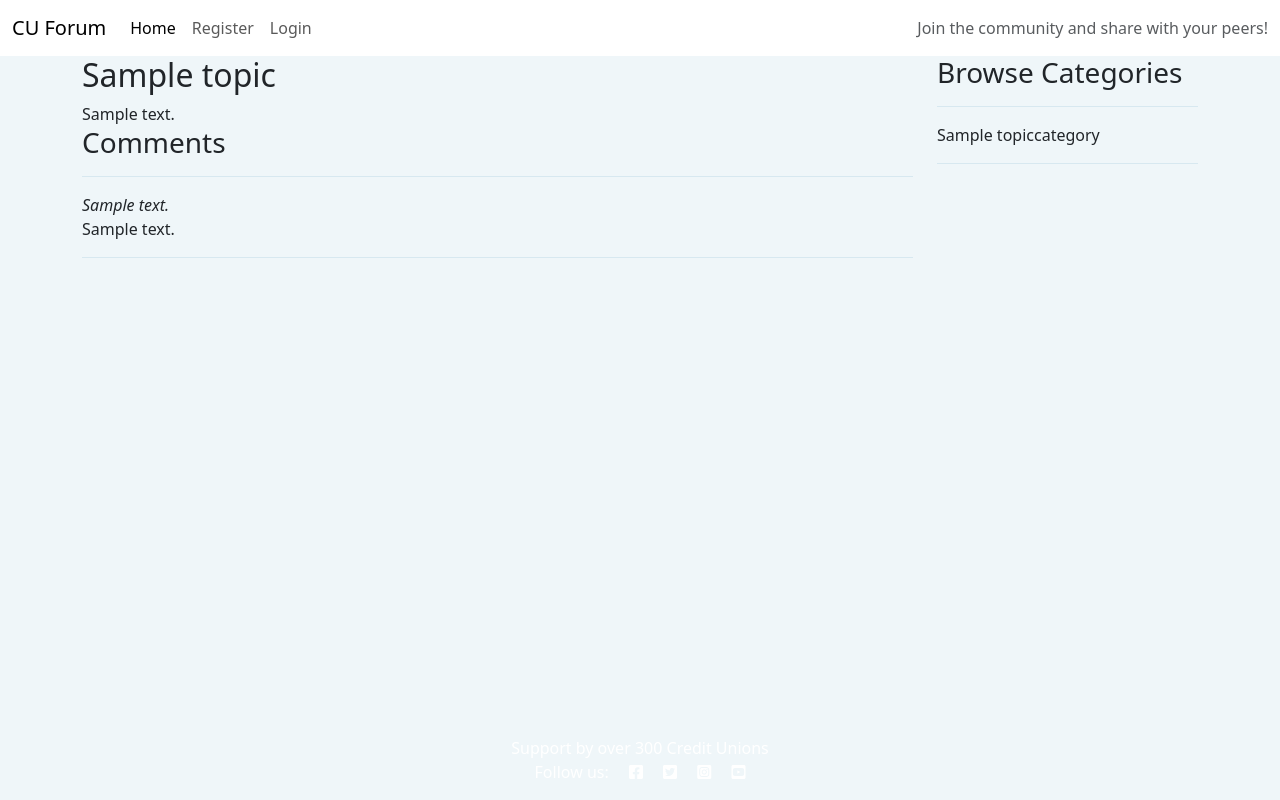
After one commit to kevinolweb/cuforum-v2-pp4, a Django app: a page that uses templates/topic_detail.html in a window 1280 px wide. The commit adds this page. Run offline with Django 3.2, Linux system fonts and the light colour scheme; tables that the repository leaves empty hold one stand-in row (values such as "Sample post").

Commit message:
topic detail view created and comments attached

```diff
--- a/cuforum/settings.py
+++ b/cuforum/settings.py
@@ -27,7 +27,7 @@ TEMPLATES_DIR = os.path.join(BASE_DIR, 'templates')
 SECRET_KEY = os.environ.get('SECRET_KEY')
 
 # SECURITY WARNING: don't run with debug turned on in production!
-DEBUG = False
+DEBUG = True
 
 ALLOWED_HOSTS = ["cuforumv2.herokuapp.com", "localhost"]
 
--- a/socialapp/admin.py
+++ b/socialapp/admin.py
@@ -22,9 +22,9 @@ class TopicAdmin(SummernoteModelAdmin):
 
 @admin.register(Comment)
 class CommentAdmin(admin.ModelAdmin):
-    list_display = ('user', 'body', 'topic', 'created',)
+    list_display = ('commenter', 'body', 'topic', 'created',)
     list_filter = ('topic', 'created')
-    search_fields = ('user', 'body')
+    search_fields = ('commenter', 'body')
 
 @admin.register(TopicCategory)
 class TopicCategoryAdmin(SummernoteModelAdmin):
--- a/socialapp/models.py
+++ b/socialapp/models.py
@@ -44,8 +44,8 @@ class Topic(models.Model):
         return self.likes.count()
 
 class Comment(models.Model):
-    user = models.EmailField()
-    topic = models.ForeignKey(Topic, on_delete=models.CASCADE)
+    commenter = models.EmailField()
+    topic = models.ForeignKey(Topic, related_name="comments", on_delete=models.CASCADE)
     body = models.TextField()
     updated = models.DateTimeField(auto_now=True)
     created = models.DateTimeField(auto_now_add=True)
--- a/socialapp/urls.py
+++ b/socialapp/urls.py
@@ -3,4 +3,5 @@ from .views import *
 
 urlpatterns = [
     path('dashboard/',dashboard_view,name="dashboard"),
+    path('<slug:slug>/',topic_detail_view,name="topic_item"),
 ]
--- a/socialapp/views.py
+++ b/socialapp/views.py
@@ -3,7 +3,27 @@ from .models import *
 # Create your views here.
 def dashboard_view(request):
     topic_activity=Topic.objects.all()
+    categories_preview=TopicCategory.objects.all()
     context = {
         'topic_activity':topic_activity,
+        'categories_preview':categories_preview,
     }
     return render(request,'dashboard.html',context)
+
+def selected_category_view(request,slug):
+    item=Topic.objects.get(slug=slug)
+    categories_preview=TopicCategory.objects.all()
+    context = {
+        'item':item,
+        'categories_preview':categories_preview,
+    }
+    return render(request,'category_detail.html',context)
+
+def topic_detail_view(request,slug):
+    item=Topic.objects.get(slug=slug)
+    categories_preview=TopicCategory.objects.all()
+    context = {
+        'item':item,
+        'categories_preview':categories_preview,
+    }
+    return render(request,'topic_detail.html',context)
--- a/static/css/style.css
+++ b/static/css/style.css
@@ -1,3 +1,6 @@
 body{
-    background-color:#8FBCD4;
+    background-color:#b3d2e233;
 }
+hr{
+    color:#8FBCD4;
+}
--- /dev/null
+++ b/templates/topic_detail.html
@@ -0,0 +1,32 @@
+{% extends 'base.html' %}
+{% block content %}
+<div class="container">
+    <div class="row">
+        <div class="col-sm-9">
+            <div><h2>{{item.title }}</h2></div>
+            {% if item.summary %}
+            {{item.summary|safe}}
+            {% endif %}
+            <h3>Comments</h3><hr>
+            {% if not item.comments.all %}
+            <p>No comments</p>
+            {% else %}
+                {% for message in item.comments.all %}
+                <div>
+                <i>{{message.commenter}}</i><br/>
+                {{message.body}}
+                </div><hr>
+                {% endfor %}
+            {% endif %}
+        </div>
+        <div class="col-sm-3">
+            <h3>Browse Categories</h3><hr>
+            {% for category in categories_preview %}
+                <div>{{category.name }}</div><hr>
+            {% empty %}
+            <p>No categories listed.</p>
+            {% endfor %}
+            </div>
+    </div>
+
+{% endblock %}
```
Also changed, not shown: templates/dashboard.html (+9 -2 lines), socialapp/migrations/0002_rename_user_comment_commenter.py (added), socialapp/migrations/0003_alter_comment_topic.py (added).
